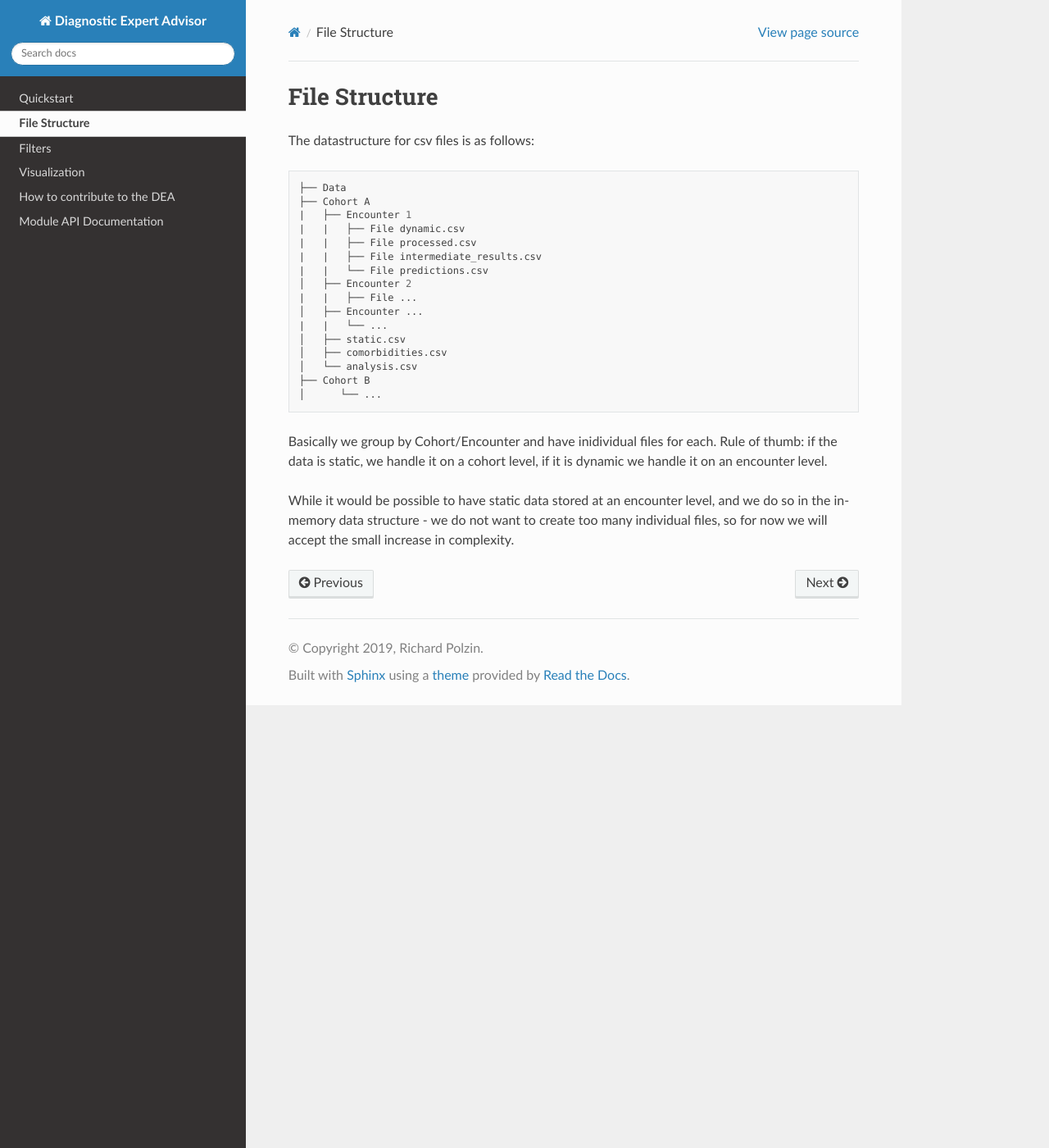
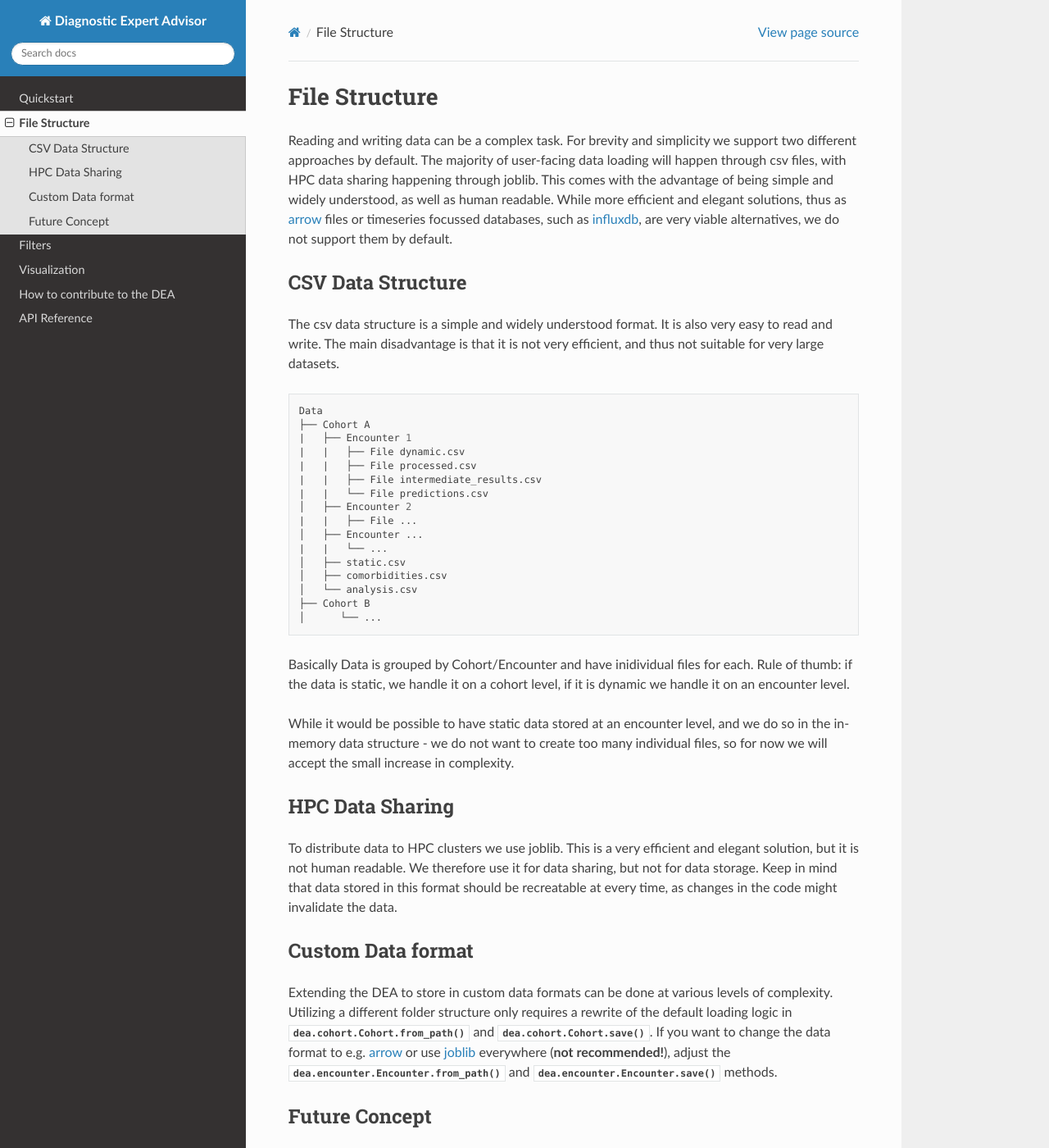
Before and after one commit to JRC-COMBINE/DEA, a Sphinx documentation site: the page built from docs/usage/filestructure.rst, in a window 1280 px wide and 1400 px high. Shown: the whole window at 82% size. Built offline with Sphinx 7.4.7 and the Read the Docs theme 2.0.0, drawn with Linux system fonts in a browser that asks for light colours; some of the changed text lies outside the part shown.

Commit message:
Further documentation

```diff
--- a/README.rst
+++ b/README.rst
@@ -5,6 +5,8 @@ Diagnostic Expert Advisor
 
 .. |pyversion| image:: https://img.shields.io/badge/python-v3.10.9-blue?style=for-the-badge&logo=python
 .. |docs| image:: https://img.shields.io/readthedocs/diagnostic-expert-advisor?style=for-the-badge
+.. |coverage| image:: https://img.shields.io/codecov/c/github/JRC-COMBINE/DEA?style=for-the-badge
+.. |commit| image:: https://img.shields.io/github/last-commit/jrc-combine/dea?style=for-the-badge
 .. |license| image:: https://img.shields.io/github/license/jrc-combine/dea?style=for-the-badge
 
 The **D**\ iagnostric **E**\ xpert **A**\ dvisor is a lightweight toolkit to enable medical researches to quickly get started with their work.
--- a/docs/conf.py
+++ b/docs/conf.py
@@ -27,6 +27,7 @@ extensions = [
     'sphinx.ext.autodoc',
     'sphinx.ext.autosummary',
     'sphinx.ext.napoleon',
+    'sphinx.ext.coverage',
 ]
 
 napoleon_google_docstring = True
@@ -35,7 +36,7 @@ templates_path = ['_templates']
 exclude_patterns = ['_build', 'Thumbs.db', '.DS_Store']
 
 autodoc_mock_imports = ["joblib", "numpy", "pandas", "flask", "bokeh", "tqdm", "rich"]
-
+coverage_show_missing_items = True
 
 # -- Options for HTML output -------------------------------------------------
 # https://www.sphinx-doc.org/en/master/usage/configuration.html#options-for-html-output
--- a/docs/index.rst
+++ b/docs/index.rst
@@ -9,12 +9,11 @@ Further Reading
 ---------------
 
 .. toctree::
-   :maxdepth: 1
+   :maxdepth: 2
 
    usage/quickstart
    usage/filestructure
    usage/filters
    usage/visualization
    usage/contributing
-
    source/dea
--- a/docs/source/dea.rst
+++ b/docs/source/dea.rst
@@ -1,5 +1,5 @@
-Module API Documentation
-========================
+API Reference
+=============
 
 .. automodule:: dea.encounter
    :members:
--- a/docs/usage/filestructure.rst
+++ b/docs/usage/filestructure.rst
@@ -1,11 +1,19 @@
 File Structure
 ==============
 
-The datastructure for csv files is as follows:
+Reading and writing data can be a complex task. For brevity and simplicity we support two different approaches by default. The majority of user-facing data loading will happen through csv files, with HPC data sharing happening through joblib. This comes with the advantage of being simple and widely understood, as well as human readable. While more efficient and elegant solutions, thus as `arrow`_ files or timeseries focussed databases, such as `influxdb`_, are very viable alternatives, we do not support them by default.
+
+.. _arrow: https://arrow.apache.org/
+.. _influxdb: https://www.influxdata.com/
+
+CSV Data Structure
+------------------
+
+The csv data structure is a simple and widely understood format. It is also very easy to read and write. The main disadvantage is that it is not very efficient, and thus not suitable for very large datasets.
 
 .. code-block:: bash
 
-    ├── Data
+    Data
     ├── Cohort A
     |   ├── Encounter 1
     |   |   ├── File dynamic.csv
@@ -22,7 +30,24 @@ The datastructure for csv files is as follows:
     ├── Cohort B
     │      └── ...
 
-Basically we group by Cohort/Encounter and have inidividual files for each.
+Basically Data is grouped by Cohort/Encounter and have inidividual files for each.
 Rule of thumb: if the data is static, we handle it on a cohort level, if it is dynamic we handle it on an encounter level.
 
 While it would be possible to have static data stored at an encounter level, and we do so in the in-memory data structure - we do not want to create too many individual files, so for now we will accept the small increase in complexity.
+
+HPC Data Sharing
+----------------
+
+To distribute data to HPC clusters we use joblib. This is a very efficient and elegant solution, but it is not human readable. We therefore use it for data sharing, but not for data storage. Keep in mind that data stored in this format should be recreatable at every time, as changes in the code might invalidate the data.
+
+Custom Data format
+------------------
+
+Extending the DEA to store in custom data formats can be done at various levels of complexity. Utilizing a different folder structure only requires a rewrite of the default loading logic in :meth:`dea.cohort.Cohort.from_path` and :meth:`dea.cohort.Cohort.save`. If you want to change the data format to e.g. arrow_ or use `joblib`_ everywhere (**not recommended!**), adjust the :meth:`dea.encounter.Encounter.from_path` and :meth:`dea.encounter.Encounter.save` methods.
+
+.. _joblib: https://joblib.readthedocs.io/en/latest/
+
+Future Concept
+--------------
+
+If the need for more modularity exists here, we will consider a more sophisticated approach, such as a plugin system. However, for now we will keep it simple.
```
Also changed, not shown: other parts of README.rst (+1 -0 lines), docs/source/modules.rst (deleted, +0 -7 lines), docs/usage/documentation.rst (deleted, +0 -12 lines), docs/usage/installation.rst (deleted, +0 -20 lines), img/coverage.svg (added), 1 other file.
